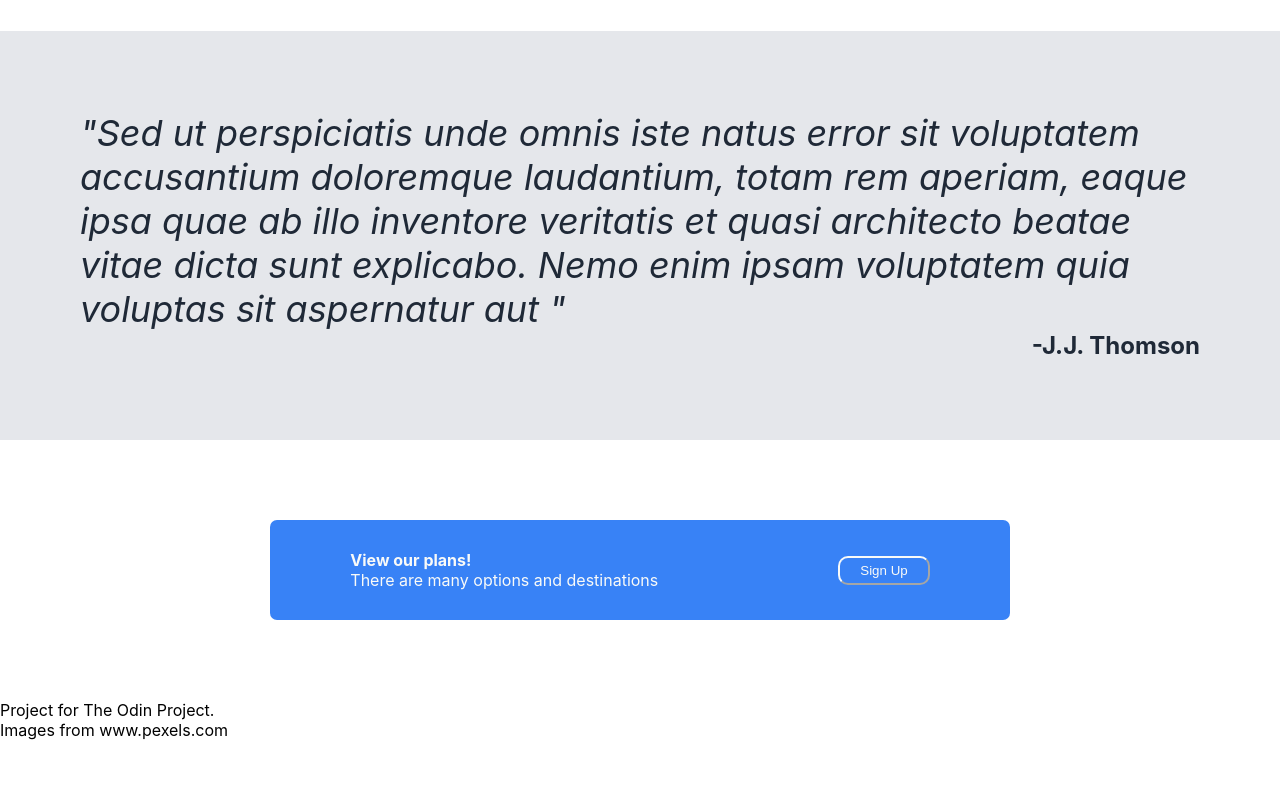
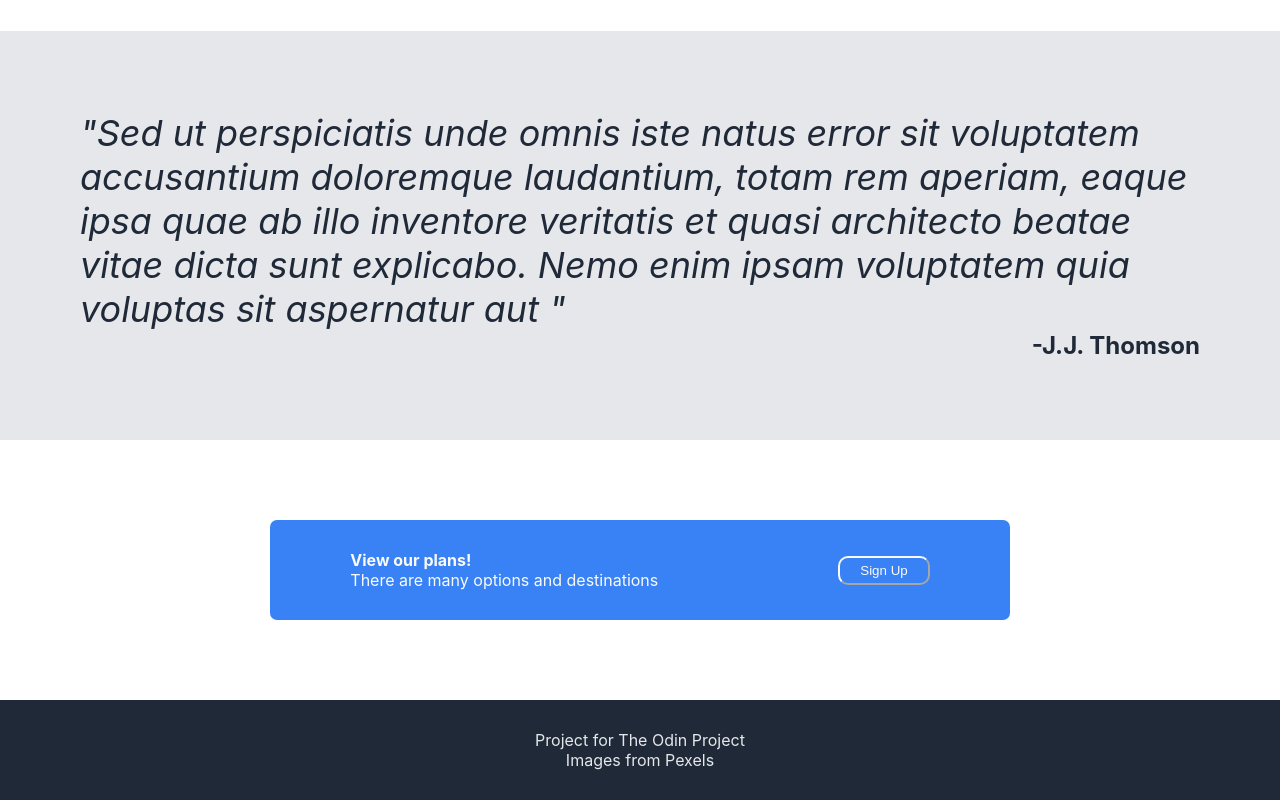
Before and after one commit to arthursl12/odin-landing, a plain HTML site: page index.html in a window 1280 px wide. Shown: the part 1020-1820 px from the top of the page. Before the commit the page ends 1760 px from the top, so only its background shows below. Drawn offline with Linux system fonts and the light colour scheme.

Commit message:
Add footer

```diff
--- a/index.html
+++ b/index.html
@@ -75,8 +75,8 @@
     </div>
 
     <div class="footer">
-        <div>Project for The Odin Project.</div>
-        <div>Images from <a href="https://www.pexels.com/" title="Pexels">www.pexels.com</a></div>
+        <div>Project for The Odin Project</div>
+        <div>Images from <a href="https://www.pexels.com/" title="Pexels">Pexels</a></div>
     </div>
   </body>
 </html>
--- a/style.css
+++ b/style.css
@@ -221,6 +221,15 @@ a{
     border-radius: 10px;
 }
 
+.footer{
+    display: flex;
+    flex-direction: column;
+    align-items: center;
+    background-color: #1f2937;
+    color: #e5e7eb;
+    padding: 30px 15px;
+}
+
 
 
 /* Alternative margins in smaller viewports */
```
